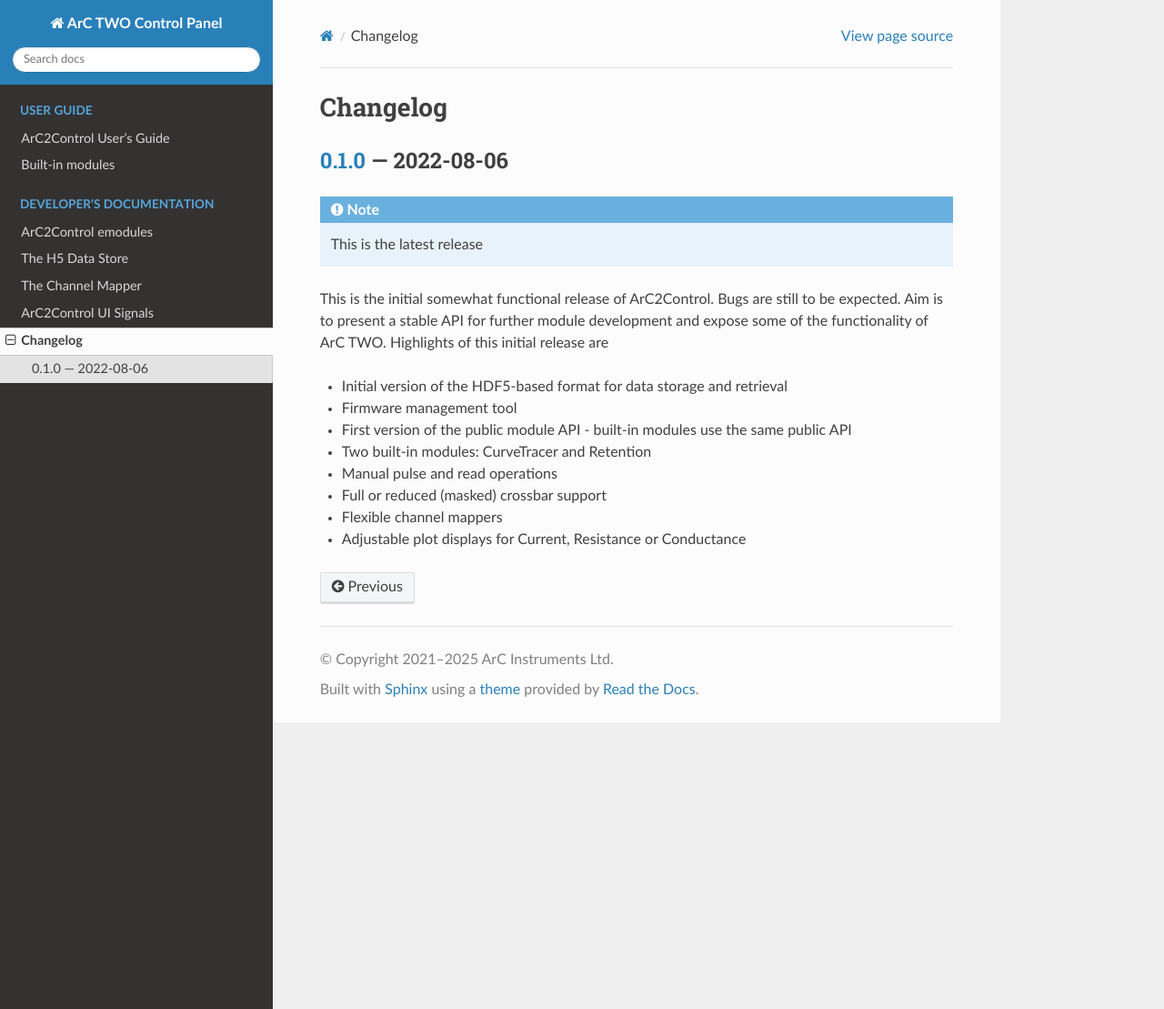
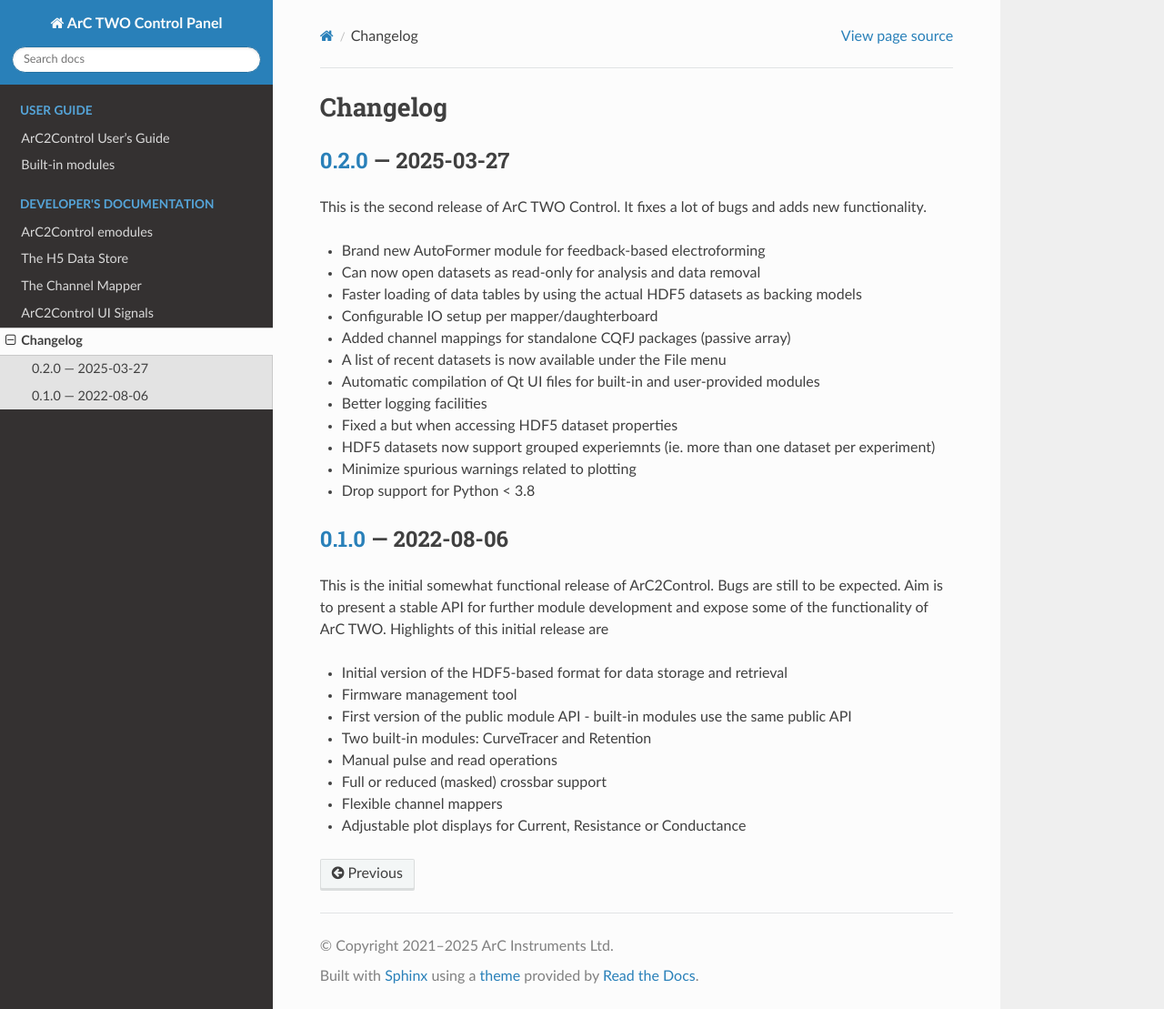
Before and after one commit to arc-instruments/arc2control, a Sphinx documentation site: the page built from docs/changelog.rst, in a window 1280 px wide and 1109 px high. Shown: the whole window at 91% size. Built offline with Sphinx 7.4.7 and the Read the Docs theme 3.1.0, drawn with Linux system fonts in a browser that asks for light colours.

Commit message:
Devel version bump

```diff
--- a/CHANGELOG.rst
+++ b/CHANGELOG.rst
@@ -1,12 +1,33 @@
 Changelog
 =========
+
+.. _v0-2-0:
+
+`0.2.0`_ — 2025-03-27
+~~~~~~~~~~~~~~~~~~~~~
+
+This is the second release of ArC TWO Control. It fixes a lot of bugs and adds
+new functionality.
+
+* Brand new AutoFormer module for feedback-based electroforming
+* Can now open datasets as read-only for analysis and data removal
+* Faster loading of data tables by using the actual HDF5 datasets as backing models
+* Configurable IO setup per mapper/daughterboard
+* Added channel mappings for standalone CQFJ packages (passive array)
+* A list of recent datasets is now available under the File menu
+* Automatic compilation of Qt UI files for built-in and user-provided modules
+* Better logging facilities
+* Fixed a but when accessing HDF5 dataset properties
+* HDF5 datasets now support grouped experiemnts (ie. more than one dataset per experiment)
+* Minimize spurious warnings related to plotting
+* Drop support for Python < 3.8
+
+.. _`0.2.0`: https://github.com/arc-instruments/arc2control/releases/tag/0.2.0
 
 .. _v0-1-0:
 
 `0.1.0`_ — 2022-08-06
 ~~~~~~~~~~~~~~~~~~~~~
-
-.. note:: This is the latest release
 
 This is the initial somewhat functional release of ArC2Control. Bugs are still
 to be expected. Aim is to present a stable API for further module development
--- a/arc2control/version.py
+++ b/arc2control/version.py
@@ -1,3 +1,3 @@
 # THIS FILE IS UPDATED AUTOMATICALLY - DO NOT TOUCH
-__version__ = "0.2.0"
+__version__ = "0.2.2-a0"
 __copyright__ = "2021–2025"
--- a/docs/conf.py
+++ b/docs/conf.py
@@ -22,7 +22,7 @@
 author = 'Spyros Stathopoulos'
 
 # The full version, including alpha/beta/rc tags
-release = '0.2.0'
+release = '0.2.2-a0'
 
 
 # -- General configuration ---------------------------------------------------
--- a/pyproject.toml
+++ b/pyproject.toml
@@ -1,6 +1,6 @@
 [project]
 name = "arc2control"
-version = "0.2.0"
+version = "0.2.2-a0"
 description = "ArC TWO Control Panel"
 readme = "README.md"
 authors = [ { name = "Spyros Stathopoulos", email = "devel@arc-instruments.co.uk" }]
```
